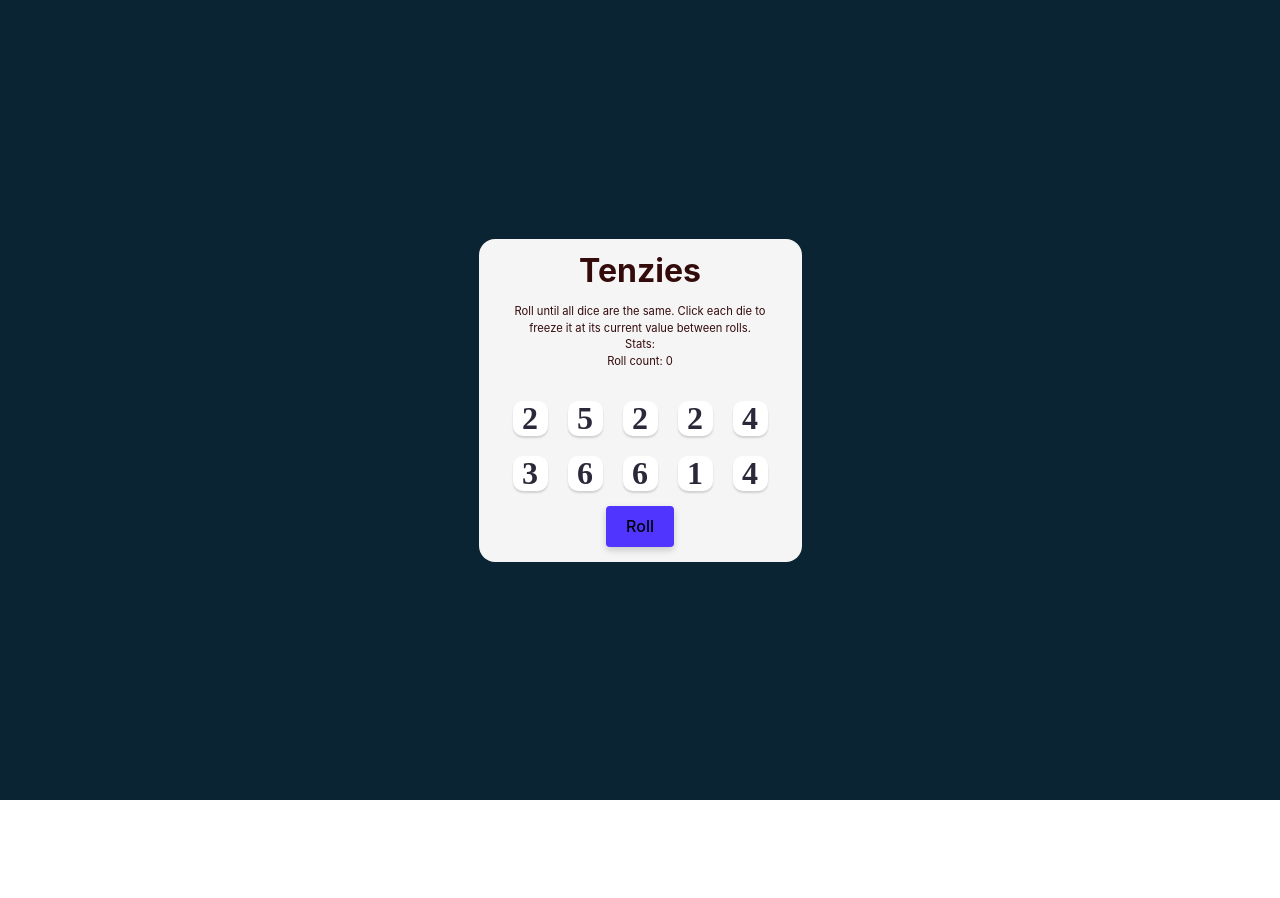
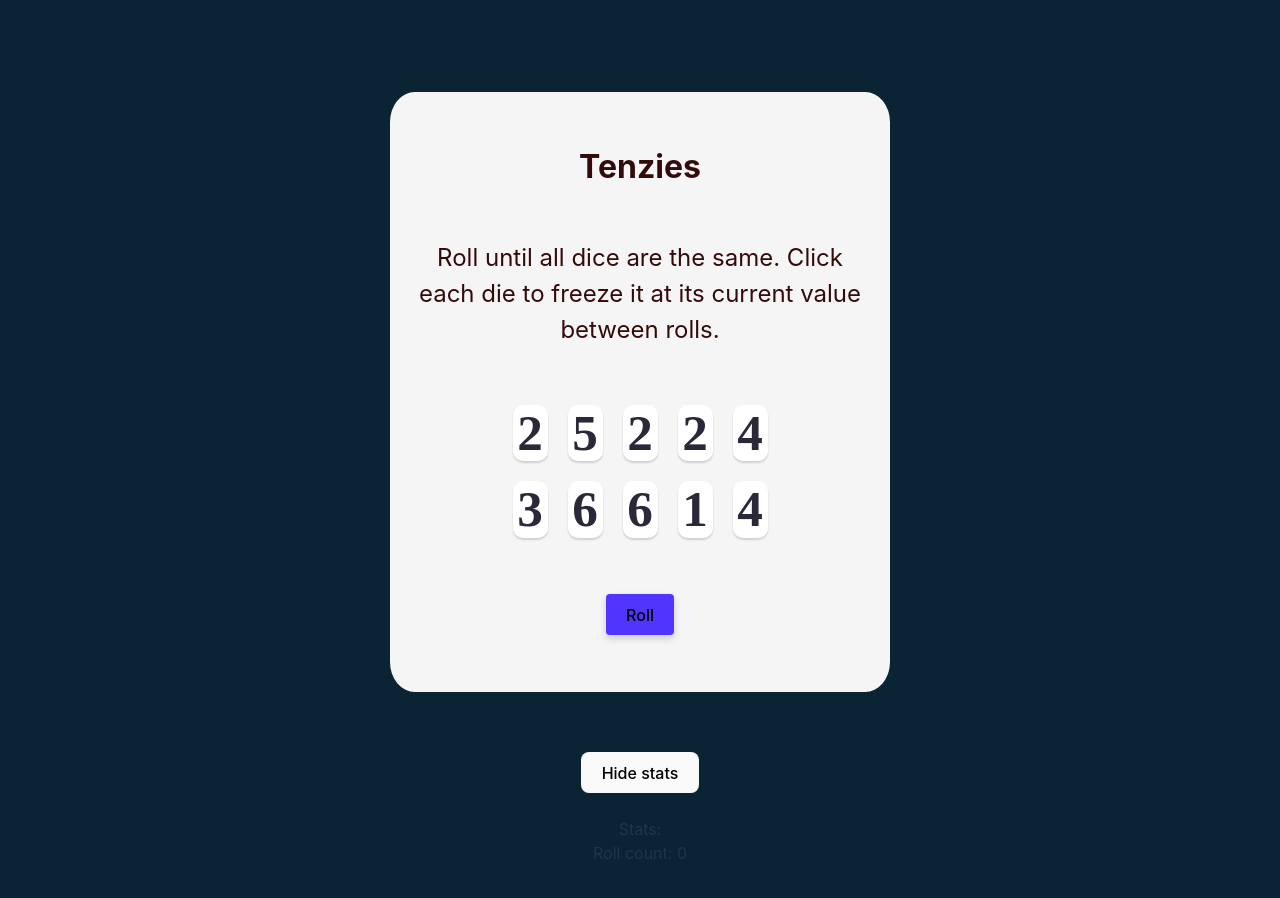
Before and after one commit to Rolzix/tenzies, a React (Vite) app: page / in a window 1280 px wide. Shown: the top 898 px of the page. Before the commit the page ends 800 px from the top, so only its background shows below. Built offline with nearby package versions, Linux system fonts and the light colour scheme.

Commit message:
Moved stats to own component

```diff
--- a/src/App.css
+++ b/src/App.css
@@ -20,8 +20,8 @@ main {
   margin: 100px, auto;
   align-items: center;
   justify-content: center;
-  width: 360px;
-  height: 380px;
+  width: 720px;
+  height: 720px;
 }
 .instructions {
   font-family: "Inter", sans-serif;
@@ -29,7 +29,7 @@ main {
   margin: 0px 20px;
   text-align: center;
   color: #340b0b;
-  font-size: 0.7rem;
+  font-size: 1.5rem;
 }
 .gameArea {
   display: flex;
@@ -39,8 +39,8 @@ main {
   margin: 30px, 20px;
   border-radius: 5%;
   background-color: #f5f5f5;
-  width: 323px;
-  height: 323px;
+  width: 500px;
+  height: 600px;
 }
 
 .gameArea > h1 {
@@ -59,12 +59,12 @@ main {
 }
 
 .die {
-  width: 35px;
-  height: 35px;
+  min-width: 35px;
+  min-height: 35px;
   font-family: "Karla";
   font-style: normal;
   font-weight: 700;
-  font-size: 10px;
+  font-size: 1rem;
   line-height: 24px;
   text-align: center;
   border-radius: 10px;
--- a/src/App.jsx
+++ b/src/App.jsx
@@ -2,10 +2,12 @@ import React, { useState, useEffect } from "react";
 import Dice from "./components/Die.jsx";
 import { nanoid } from "nanoid";
 import Confetti from "react-confetti";
+import Stats from "./components/Stats.jsx";
 import "./App.css";
 
 let startTime = new Date().getTime();
 let endTime = Infinity;
+let stats = true;
 
 function App() {
   function allNewDice() {
@@ -116,16 +118,6 @@ function App() {
           <p className="instructions">
             Roll until all dice are the same. Click each die to freeze it at its
             current value between rolls. <br />
-            Stats:
-            <br /> Roll count: {count}
-            {<br></br>}
-            {highScores.highScore < Infinity ? (
-              <>Best luck: {highScores.highScore} rolls</>
-            ) : null}
-            <br />
-            {highScores.bestTime < Infinity ? (
-              <>Fastest game: {highScores.bestTime} seconds</>
-            ) : null}
           </p>
           <div className="dice">{diceElements}</div>
           <button className="button--roll" onClick={roll}>
@@ -133,6 +125,8 @@ function App() {
           </button>
         </section>
       </main>
+      <button>{stats ? "Hide stats" : "Show stats"}</button>
+      {stats && <Stats count={count} highScores={highScores} />}
       {tenzies && <Confetti />}
     </div>
   );
--- /dev/null
+++ b/src/components/Stats.jsx
@@ -0,0 +1,18 @@
+import React from "react";
+export default function Stats(props) {
+  return (
+    <div>
+      <br />
+      Stats:
+      <br /> Roll count: {props.count}
+      <br />
+      {props.highScores.highScore < Infinity ? (
+        <>Best luck: {props.highScores.highScore} rolls</>
+      ) : null}
+      <br />
+      {props.highScores.bestTime < Infinity ? (
+        <>Fastest game: {props.highScores.bestTime} seconds</>
+      ) : null}
+    </div>
+  );
+}
```
